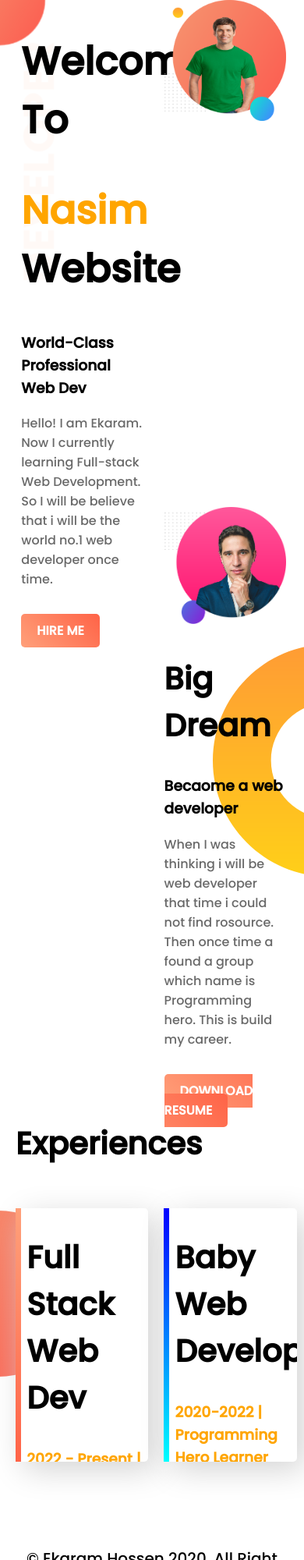
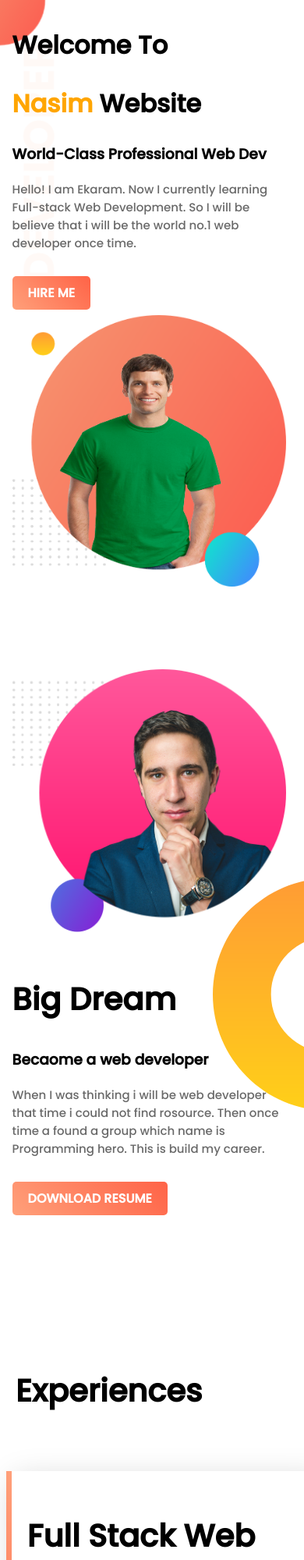
Before and after one commit to Ekaram-13/web-portfolio, a plain HTML site: page index.html in a window 390 px wide. Shown: the top 2000 px of the page at 78% size. Drawn offline with Linux system fonts and the light colour scheme.

Commit message:
second commit

```diff
--- a/index.html
+++ b/index.html
@@ -7,6 +7,7 @@
     <title>Nasim Web Developer</title>
     <link href="https://fonts.googleapis.com/css2?family=Poppins:wght@500&display=swap" rel="stylesheet">
     <link rel="stylesheet" href="style.css">
+    <link rel="stylesheet" href="responsive.css">
 </head>
 
 <body>
--- /dev/null
+++ b/responsive.css
@@ -0,0 +1,109 @@
+@media only screen and (max-width: 768px) {
+    .half-width{
+        width: 80%;
+    }
+    section{
+        height: 900px;
+        padding-bottom: 50px;
+    }
+    h1{
+        padding: 0px;
+    }
+    .single-experience{
+        height: 35%;
+        margin-top: 10%;
+    }
+}
+@media only screen and (max-width: 458px){
+    .single-experience{
+        height: 40%;
+    }
+    .highlight{
+        font-size: 16px;
+    }
+}
+@media only screen and (max-width: 414px){
+    .single-experience{
+        background-color: white;
+    }
+    h1{
+        font-size: 26px;
+    }
+    p{
+        font-size: 16px;
+        text-align: justify;
+    }
+    section{
+        height: 600px;
+        padding-bottom: 210px;
+    }
+    .half-width{
+        width: 80%;
+        margin-top: 5%;
+    }
+    .single-experience{
+        height: 60%;
+        padding: 20px;
+        margin-top: 11%;
+    }
+    .single-experience:last-child{
+        margin-bottom: 10%;
+    }
+    .single-experience p{
+        font-size: 14px;
+    }
+    footer p{
+        padding-bottom: 30px;
+    }
+}
+@media only screen and (max-width: 390px){
+    h1{
+        font-size: 32px;
+    }
+    p{
+        font-size: 15px;
+        text-align: left;
+    }
+    section{
+        height: 700px;
+        padding-bottom: 150px;
+    }
+    .half-width{
+        margin: 2%;
+        width: 90%;
+    }
+    .single-experience{
+        height: 50%;
+        background-color: white;
+        margin-top: 5%;
+    }
+
+}
+@media only screen and (max-width: 375px){
+    .single-experience{
+        width: 80%;
+    }
+}
+@media only screen and (max-width: 320px){
+    h1{
+        font-size: 28px;
+    }
+    h3{
+        font-size: 18px;
+    }
+    p{
+        font-size: 12px;
+    }
+    section{
+        height: 550px;
+    }
+    .single-experience{
+        background-color: white;
+    }
+    .course a{
+        font-size: 14px;
+    }
+    footer p{
+        font-size: 13px;
+    }
+}
```
